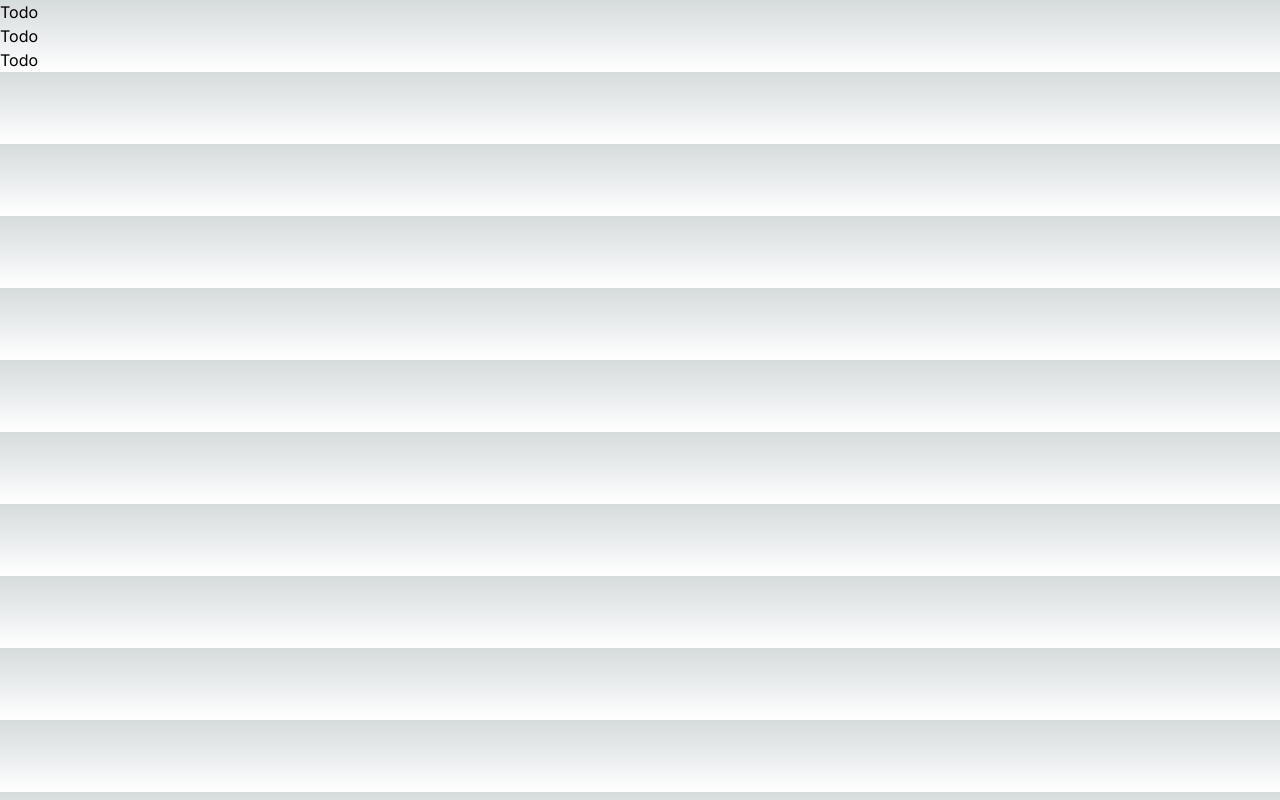
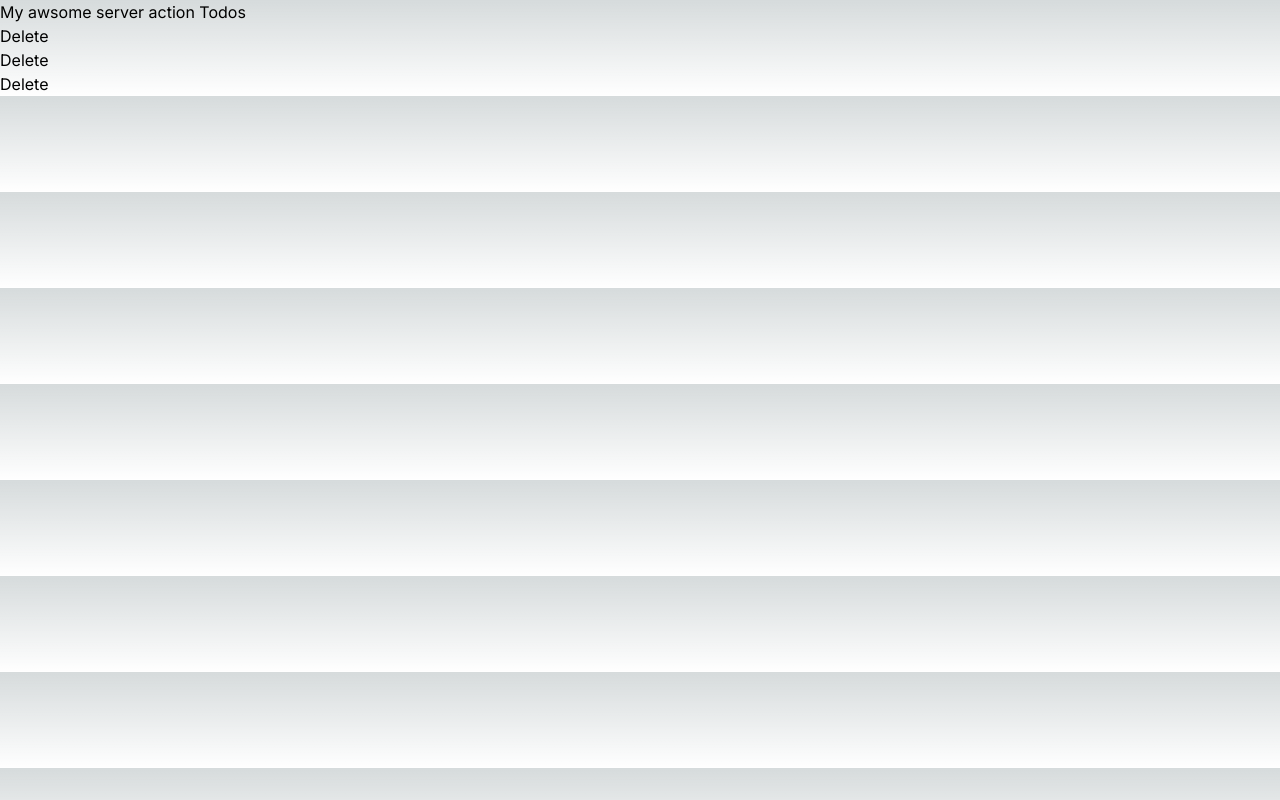
Before and after one commit to nkped/server-action-todo, a Next.js app: page / in a window 1280 px wide. Built offline with nearby package versions, Linux system fonts and the light colour scheme; data requests are answered from the project's data file.

Commit message:
clean up

```diff
--- a/app/components/Todo.tsx
+++ b/app/components/Todo.tsx
@@ -1,8 +1,16 @@
 import React from 'react'
 
-const Todo = () => {
-  return (
-    <div>Todo</div>
+
+
+const Todo = (todo: Todo) => {
+  return ( //form element parent
+    <form>
+      <label></label>
+      <div>
+        <button>Delete</button>
+
+      </div>
+    </form>
   )
 }
 
--- a/app/page.tsx
+++ b/app/page.tsx
@@ -4,7 +4,9 @@ import TodoList from './components/TodoList'
 
 const HomePage = () => {
   return (
-    <div><TodoList /></div>
+    <div>
+      <h1>My awsome server action Todos</h1>
+      <TodoList /></div>
   )
 }
 
```
